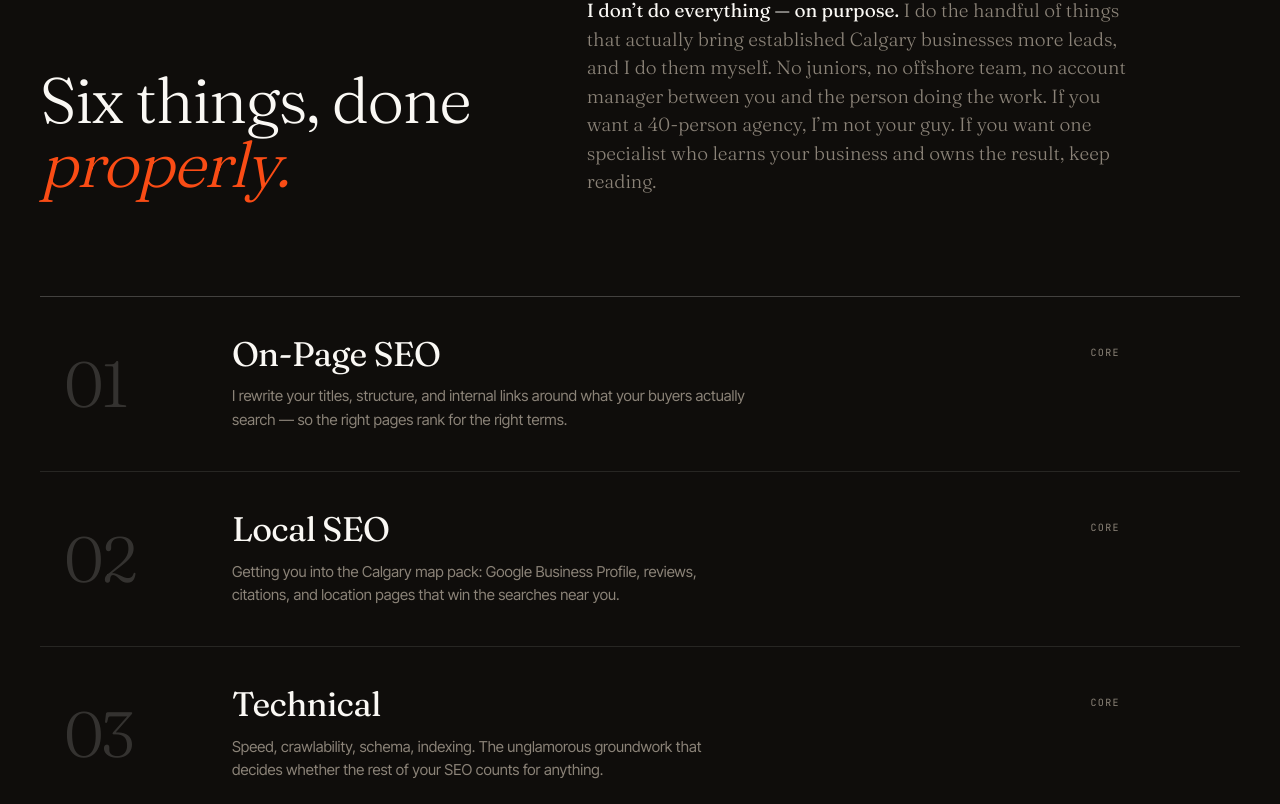
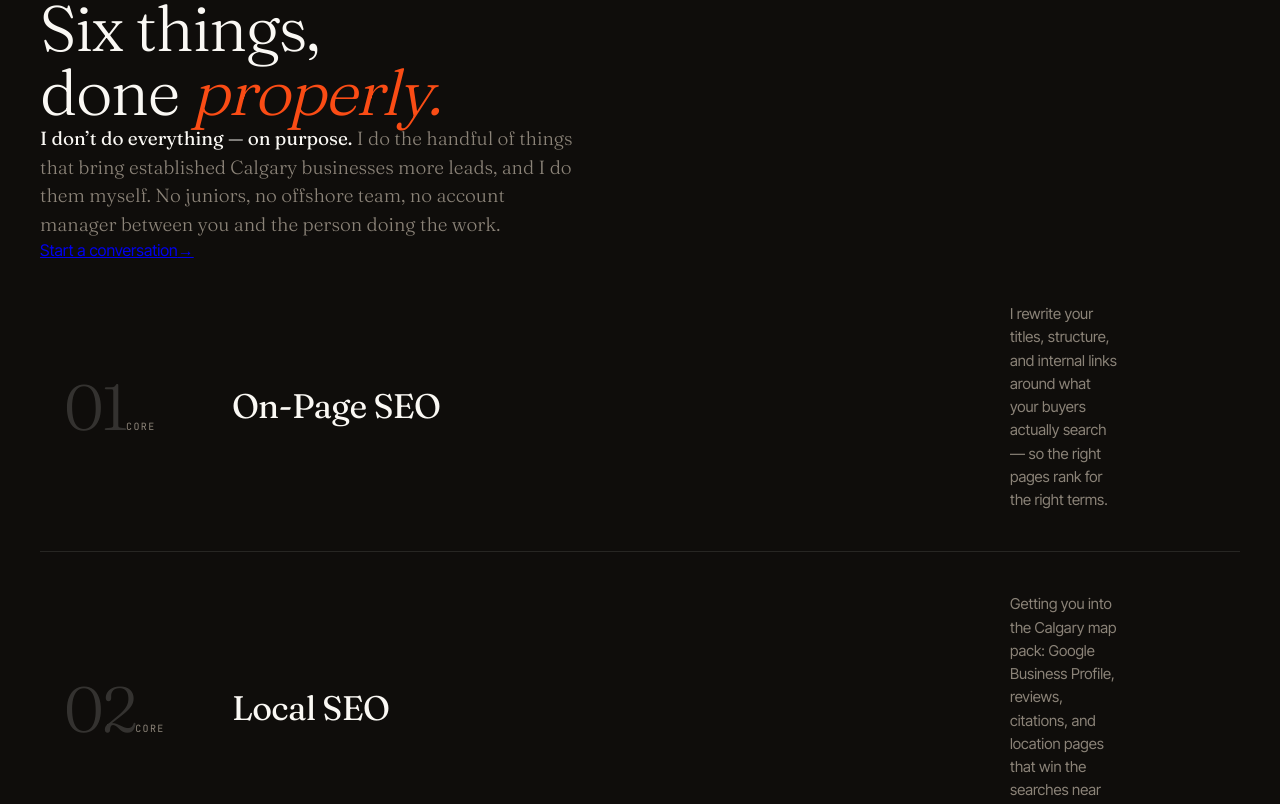
Before and after one commit to ScaleCRMCO/scaleseo, a Next.js app: page / in a window 1280 px wide. Shown: the part 2516-3320 px from the top of the page. Built offline with nearby package versions, Linux system fonts and the light colour scheme.

Commit message:
Update Services.tsx

```diff
--- a/src/app/sections/home/Services.tsx
+++ b/src/app/sections/home/Services.tsx
@@ -14,7 +14,7 @@ const services = [
   },
   {
     num: "03",
-    name: "Technical",
+    name: "Technical SEO",
     desc: "Speed, crawlability, schema, indexing. The unglamorous groundwork that decides whether the rest of your SEO counts for anything.",
     tag: "Core",
   },
@@ -40,33 +40,39 @@ const services = [
 export default function Services() {
   return (
     <section className={`${styles.services} section-dark`} id="services">
-      <div className="section-label reveal-up">What I Do</div>
-      <div className={`${styles.intro} reveal-up`}>
+      <div className={styles.split}>
+        {/* LEFT — sticky anchor */}
+        <div className={styles.left}>
+          <div className="section-label">What I Do</div>
           <h2 className={styles.heading}>
-          Six things, done <em>properly.</em>
+            Six things,<br />done <em>properly.</em>
           </h2>
           <p className={styles.body}>
             <strong>I don&rsquo;t do everything &mdash; on purpose.</strong> I do
-          the handful of things that actually bring established Calgary
-          businesses more leads, and I do them myself. No juniors, no offshore
-          team, no account manager between you and the person doing the work. If
-          you want a 40-person agency, I&rsquo;m not your guy. If you want one
-          specialist who learns your business and owns the result, keep reading.
+            the handful of things that bring established Calgary businesses more
+            leads, and I do them myself. No juniors, no offshore team, no account
+            manager between you and the person doing the work.
           </p>
+          <a href="#contact" className={styles.cta}>
+            <span>Start a conversation</span>
+            <span className={styles.ctaArrow}>→</span>
+          </a>
         </div>
-      <ul className={styles.list}>
+
+        {/* RIGHT — scrolling list */}
+        <div className={styles.right}>
           {services.map((s) => (
-          <li key={s.num} className={`${styles.item} reveal-up`}>
+            <div key={s.num} className={`${styles.item} reveal-up`}>
+              <div className={styles.itemTop}>
                 <span className={styles.itemNum}>{s.num}</span>
-            <div className={styles.itemBody}>
-              <span className={styles.itemName}>{s.name}</span>
-              <span className={styles.itemDesc}>{s.desc}</span>
+                <span className={styles.itemTag}>{s.tag}</span>
               </div>
-            <span className={styles.itemTag}>{s.tag}</span>
-            <span className={styles.itemArrow} aria-hidden="true">→</span>
-          </li>
+              <h3 className={styles.itemName}>{s.name}</h3>
+              <p className={styles.itemDesc}>{s.desc}</p>
+            </div>
           ))}
-      </ul>
+        </div>
+      </div>
     </section>
   );
 }
```
Lines whose indentation alone changed are shown as unchanged.
